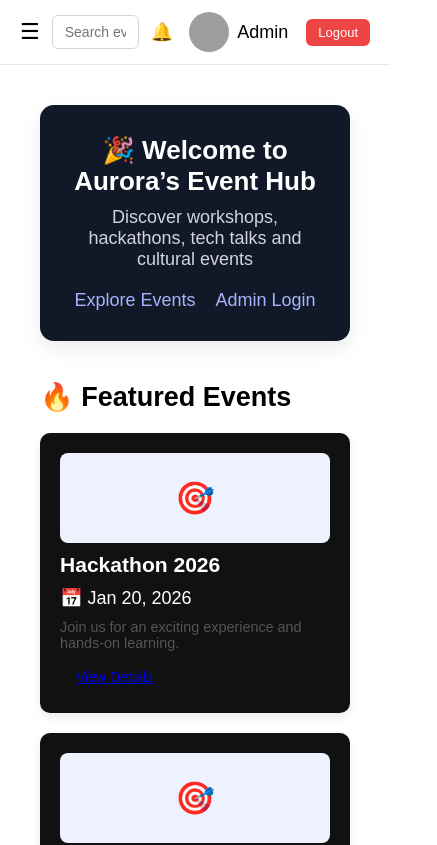
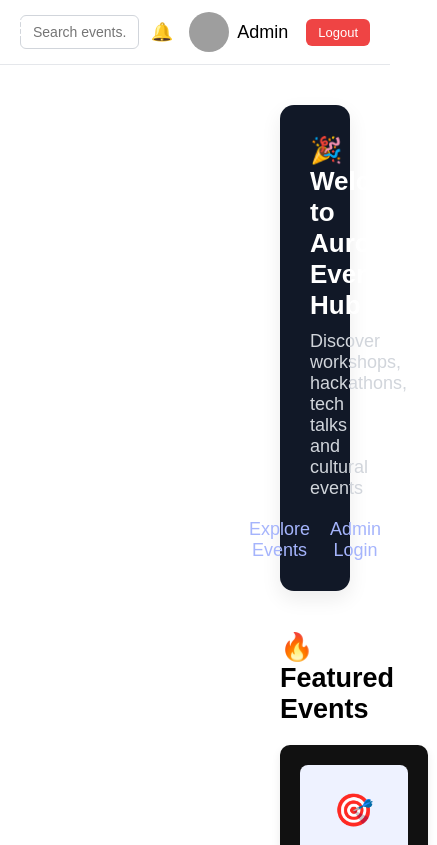
Before and after one commit to vaishnavichattarbandh/event-registration-frontend, a React app: page / in a window 390 px wide. Shown: the top 845 px of the page, 437 px wide, since content can reach past the window. Built offline with nearby package versions, Linux system fonts and the light colour scheme; grey boxes are pictures that could not be loaded; the HTML template or start-up script is replaced by a standard one.

Commit message:
Resolved merge conflict in sidebar.css

```diff
--- a/src/components/sidebar.jsx
+++ b/src/components/sidebar.jsx
@@ -4,6 +4,7 @@ import "../styles/sidebar.css";
 const Sidebar = ({ isOpen, closeSidebar }) => {
   return (
     <>
+      {/* Sidebar */}
       <aside className={`sidebar ${isOpen ? "open" : ""}`}>
         <h2 className="logo">Aurora's Event Hub</h2>
 
@@ -11,9 +12,11 @@ const Sidebar = ({ isOpen, closeSidebar }) => {
           <NavLink to="/" end className="nav-link" onClick={closeSidebar}>
             🏠 Dashboard
           </NavLink>
+
           <NavLink to="/events" className="nav-link" onClick={closeSidebar}>
             📅 Events
           </NavLink>
+
           <NavLink
             to="/admin/dashboard"
             className="nav-link"
@@ -21,6 +24,7 @@ const Sidebar = ({ isOpen, closeSidebar }) => {
           >
             🛠 Admin Dashboard
           </NavLink>
+
           <NavLink
             to="/admin/registrations"
             className="nav-link"
@@ -31,6 +35,7 @@ const Sidebar = ({ isOpen, closeSidebar }) => {
         </nav>
       </aside>
 
+      {/* Overlay */}
       {isOpen && <div className="overlay" onClick={closeSidebar} />}
     </>
   );
--- a/src/layouts/mainlayout.jsx
+++ b/src/layouts/mainlayout.jsx
@@ -11,9 +11,16 @@ const MainLayout = () => {
 
   return (
     <>
+      {/* Sidebar + overlay */}
       <Sidebar isOpen={sidebarOpen} closeSidebar={closeSidebar} />
 
-      <div className="right-panel">
+      {/* Main Content */}
+      <div
+        className="right-panel"
+        style={{
+          marginLeft: window.innerWidth > 768 ? "240px" : "0",
+        }}
+      >
         <Navbar onMenuClick={toggleSidebar} />
         <main className="main-content">
           <Outlet />
--- a/src/styles/sidebar.css
+++ b/src/styles/sidebar.css
@@ -12,19 +12,65 @@
   left: 0;
   z-index: 1002; /* above overlay */
   transition: transform 0.3s ease;
-  transform: translateX(0); /* desktop visible */
+  transform: translateX(0); /* visible by default on desktop */
 }
 
 .sidebar.open {
   transform: translateX(0);
 }
 
+/* Logo */
+.logo {
+  font-size: 20px;
+  font-weight: bold;
+  margin-bottom: 24px;
+}
+
+/* Links */
+.nav-link {
+  display: block;
+  padding: 10px 12px;
+  margin: 8px 0;
+  color: #e5e7eb;
+  text-decoration: none;
+  border-radius: 6px;
+  transition: background 0.2s;
+}
+
+.nav-link:hover {
+  background: #374151;
+}
+
+.nav-link.active {
+  background: #4f46e5;
+  color: white;
+}
+
+/* ================= MOBILE ================= */
 @media (max-width: 768px) {
   .sidebar {
     transform: translateX(-100%);
   }
+
   .sidebar.open {
     transform: translateX(0);
+  }
+
+  .hamburger {
+    display: block;
+    position: fixed;
+    top: 1rem;
+    left: 1rem;
+    z-index: 1100;
+    font-size: 2rem;
+    background: none;
+    border: none;
+    color: white;
+    cursor: pointer;
+  }
+
+  .main-content {
+    margin-left: 0;
   }
 }
 
@@ -35,25 +81,15 @@
   position: fixed;
   inset: 0;
   background: rgba(0, 0, 0, 0.45);
-  z-index: 1001;
+  z-index: 1001; /* below sidebar but above content */
 }
 
 /* ===============================
-   MAIN CONTENT + RIGHT PANEL
+   MAIN CONTENT
 ================================ */
-.right-panel {
-  margin-left: 240px; /* leave space for sidebar on desktop */
-  transition: margin-left 0.3s ease;
-}
-
-@media (max-width: 768px) {
-  .right-panel {
-    margin-left: 0; /* full width on mobile */
-  }
-}
-
 .main-content {
   padding: 20px;
+  margin-left: 240px; /* leave space for desktop sidebar */
 }
 
 /* ===============================
@@ -70,16 +106,13 @@
   top: 0;
   z-index: 1000;
   font-family: "Agency FB", Arial, sans-serif;
-
-  /* shift navbar on desktop to avoid sidebar */
   margin-left: 0;
   width: 100%;
 }
 
 @media (min-width: 769px) {
   .navbar {
-    margin-left: 0;
-    width: calc(100% - 240px); /* full width minus sidebar */
+    width: calc(100% - 240px);
   }
 }
 
@@ -94,7 +127,7 @@
   border: 1px solid #d1d5db;
   outline: none;
   font-size: 14px;
-  min-width: 0; /* prevents flex overflow */
+  min-width: 0;
 }
 
 .search:focus {
```
